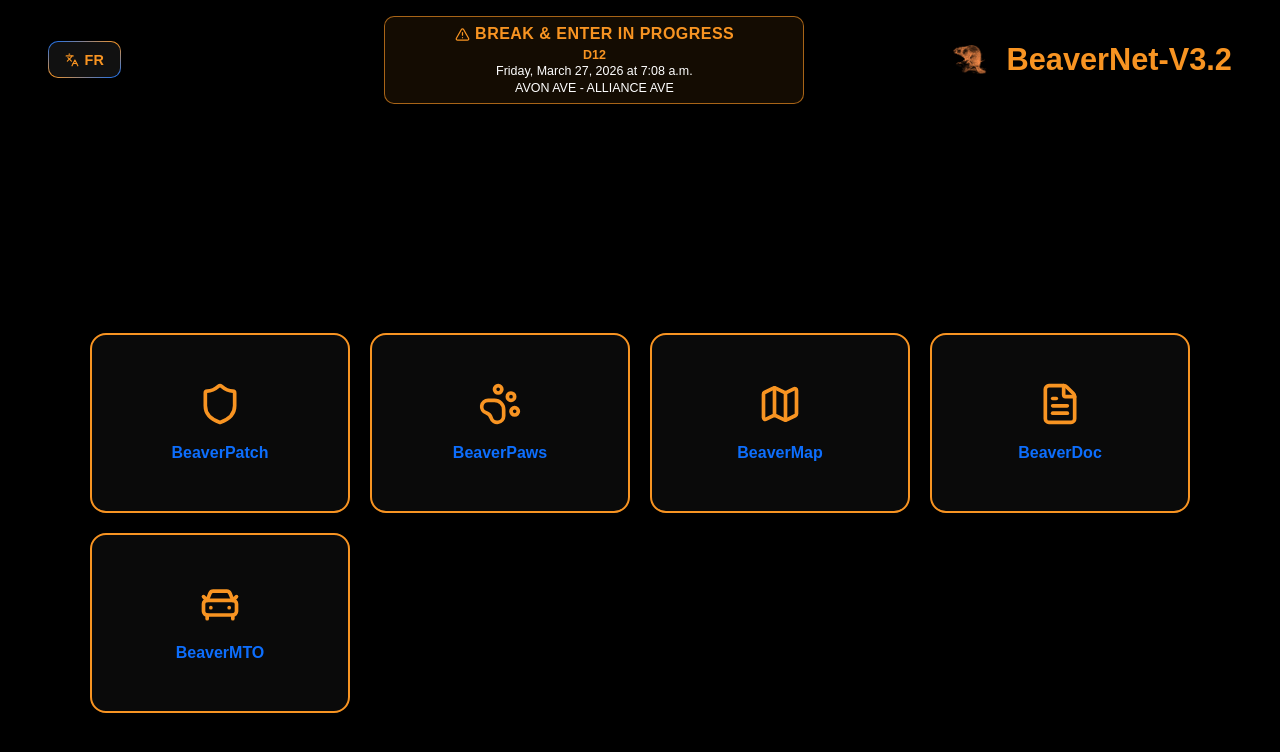
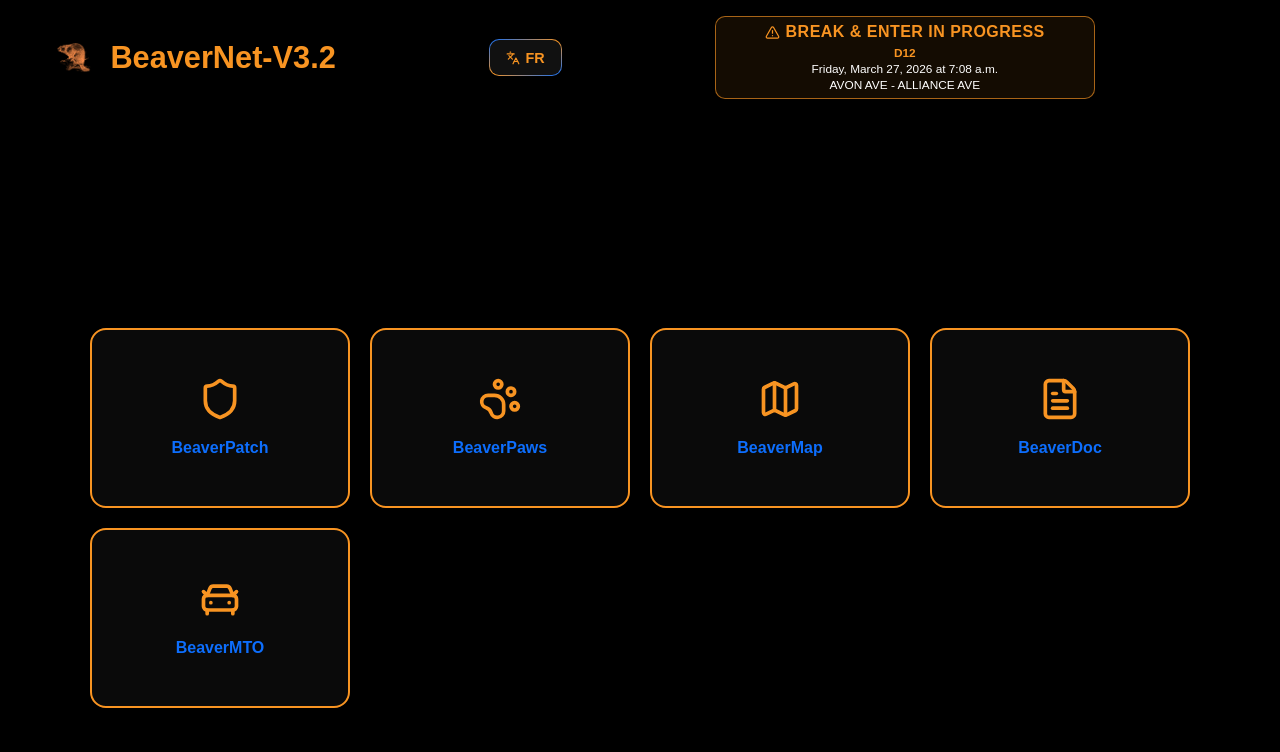
Before and after one commit to remiguillette/BeaverNet-3.2, a React (Vite) app: page / in a window 1280 px wide. Shown: the top 752 px of the page. Built offline with nearby package versions, Linux system fonts and the light colour scheme; no server answers.

Commit message:
Adjust header layout and reduce alert sizing

```diff
--- a/src/components/layout/header/Header.tsx
+++ b/src/components/layout/header/Header.tsx
@@ -23,6 +23,14 @@ export const Header = () => {
   return (
     <header className="site-header" role="banner">
       <div className="site-header-inner">
+        <HeaderBrand
+          isLoaded={isLoaded}
+          logoSrc={beaverLogo}
+          homeAriaLabel={t("header.brand.homeAria")}
+          logoAlt={t("header.brand.logoAlt")}
+          title={t("header.brand.title")}
+        />
+
         <HeaderNav
           navAriaLabel={t("header.nav.mainAria")}
           toggleAriaLabel={t("header.nav.languageToggleAria")}
@@ -37,14 +45,6 @@ export const Header = () => {
           timestamp={t("header.alert.timestamp")}
           location={t("header.alert.location")}
         />
-
-        <HeaderBrand
-          isLoaded={isLoaded}
-          logoSrc={beaverLogo}
-          homeAriaLabel={t("header.brand.homeAria")}
-          logoAlt={t("header.brand.logoAlt")}
-          title={t("header.brand.title")}
-        />
       </div>
     </header>
   );
--- a/src/styles/global.css
+++ b/src/styles/global.css
@@ -94,7 +94,7 @@ footer {
   align-items: center;
   gap: 0.75rem;
   flex-wrap: wrap;
-  margin-right: auto;
+  margin-left: auto;
 }
 
 .header-alert {
@@ -102,8 +102,8 @@ footer {
   border-radius: 10px;
   background: rgba(248, 148, 34, 0.08);
   color: #fff;
-  padding: 0.5rem 0.85rem;
-  min-width: min(420px, 100%);
+  padding: 0.4rem 0.75rem;
+  min-width: min(380px, 100%);
   text-align: center;
   margin-inline: auto;
 }
@@ -122,8 +122,8 @@ footer {
 }
 
 .header-alert p {
-  margin: 0.15rem 0 0;
-  font-size: 0.78rem;
+  margin: 0.12rem 0 0;
+  font-size: 0.74rem;
 }
 
 .header-alert-code {
```
